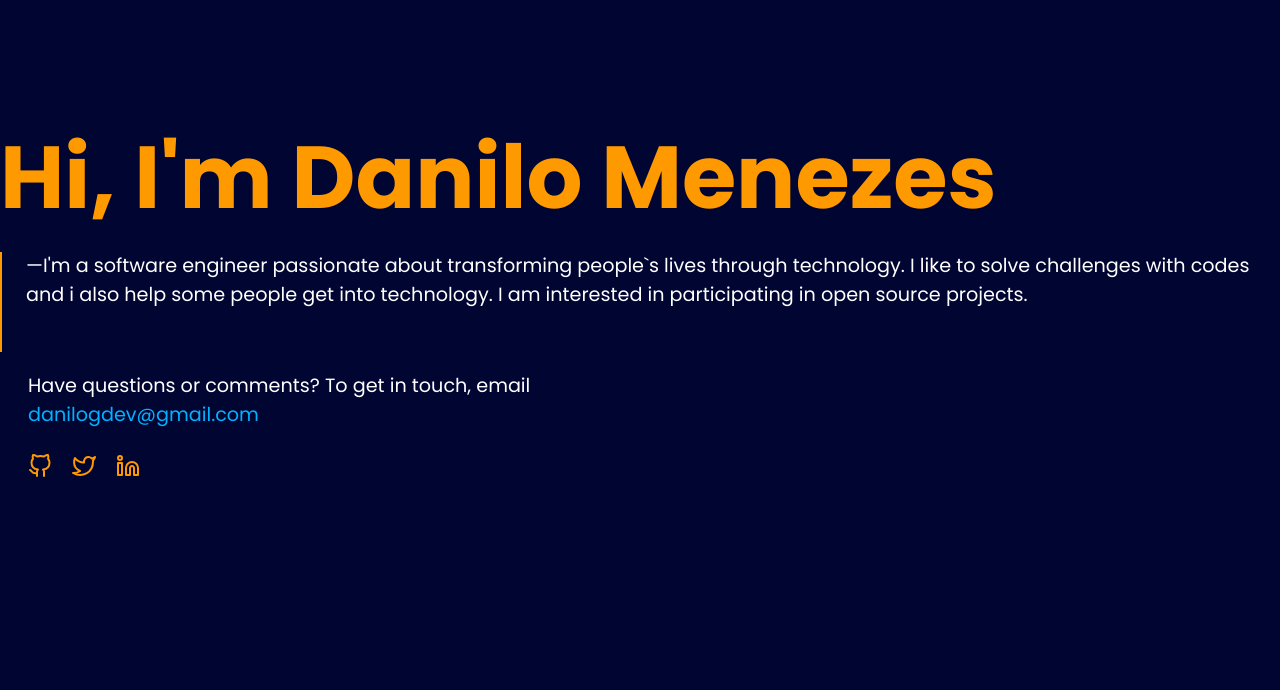
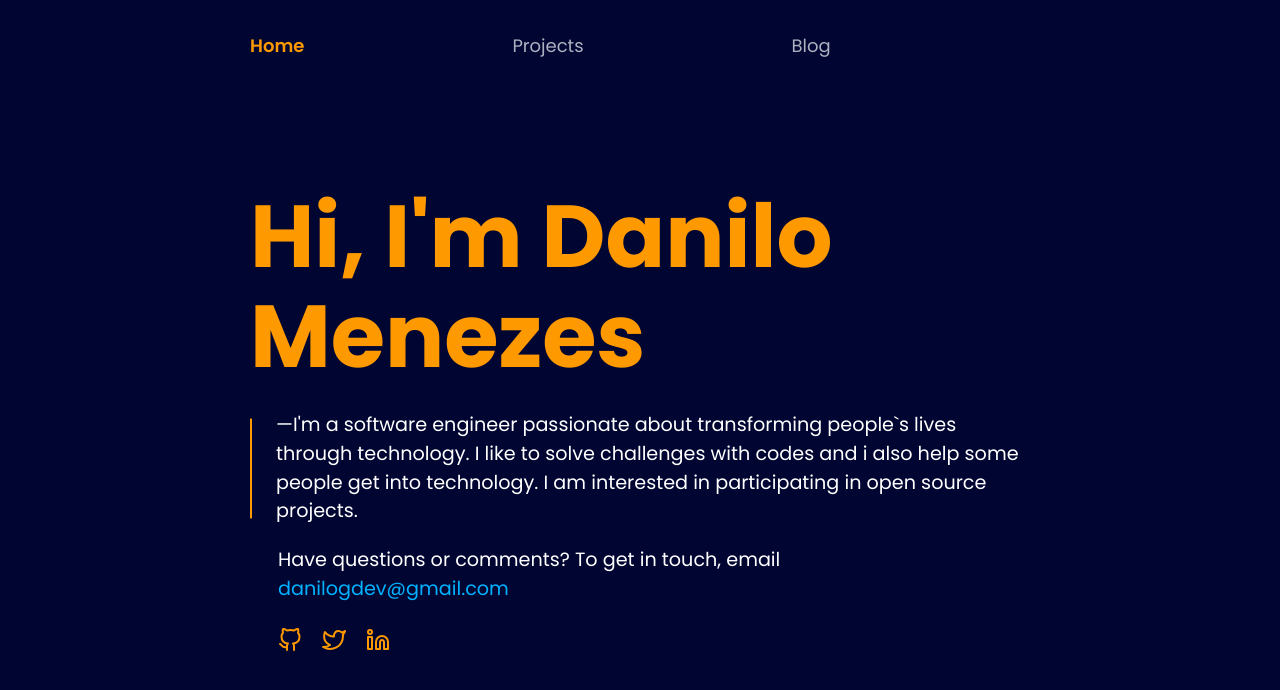
Before and after one commit to jovemdan/danilo-menezes, a Next.js app: page / in a window 1280 px wide. Shown: the top 690 px of the page. Built offline with nearby package versions, Linux system fonts and the light colour scheme.

Commit message:
fix: Adjusts layout index

```diff
--- a/pages/index.tsx
+++ b/pages/index.tsx
@@ -1,8 +1,11 @@
+import { Box } from '@chakra-ui/react'
 import { Hi } from '../components/hi/hi'
+import { Navbar } from '../components/navbar'
 export default function Home() {
   return (
-    <>
+    <Box maxWidth='860px' height='100vh' margin='0 auto' px={'10'}>
+      <Navbar />
       <Hi />
-    </>
+    </Box>
   )
 }
```
